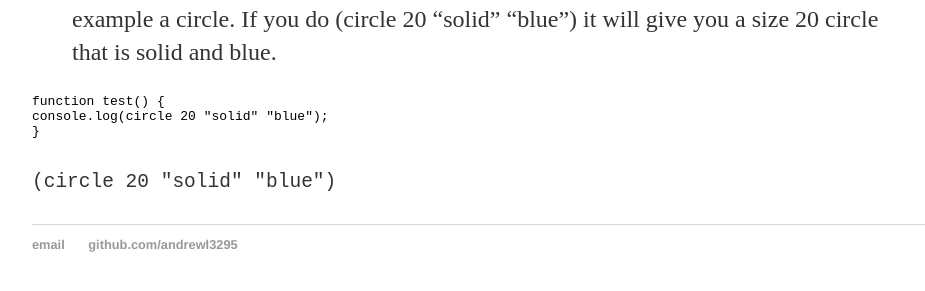
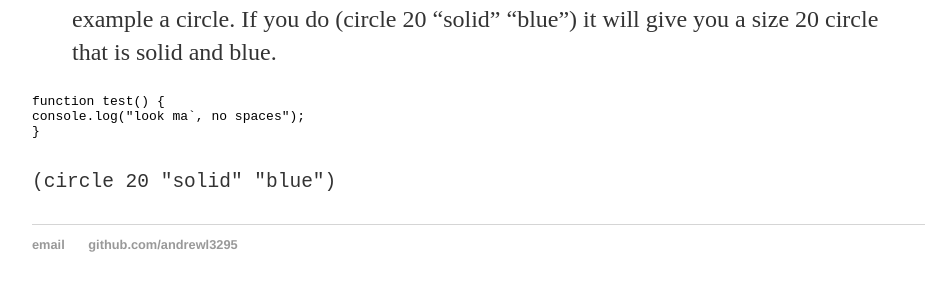
Before and after one commit to Andrewl3295/Andrewl3295.github.io, a Jekyll site: the page built from _posts/2018-11-02-Weekly-Reflection-07.md, in a window 1280 px wide. Shown: the part 444-735 px from the top of the page, without its empty margins (160-1085 px from the left). Built offline with Jekyll 4.4.1, drawn with Linux system fonts in a browser that asks for light colours.

Commit message:
Update 2018-11-02-Weekly-Reflection-07.md

````diff
--- a/_posts/2018-11-02-Weekly-Reflection-07.md
+++ b/_posts/2018-11-02-Weekly-Reflection-07.md
@@ -9,7 +9,7 @@ This week we learned that the range of a circle is a image and that if we do a f
 
 ```javascript
 function test() {
-console.log(circle 20 "solid" "blue");
+console.log("look ma`, no spaces");
 }
 ```
 ```(circle 20 "solid" "blue")```
````
